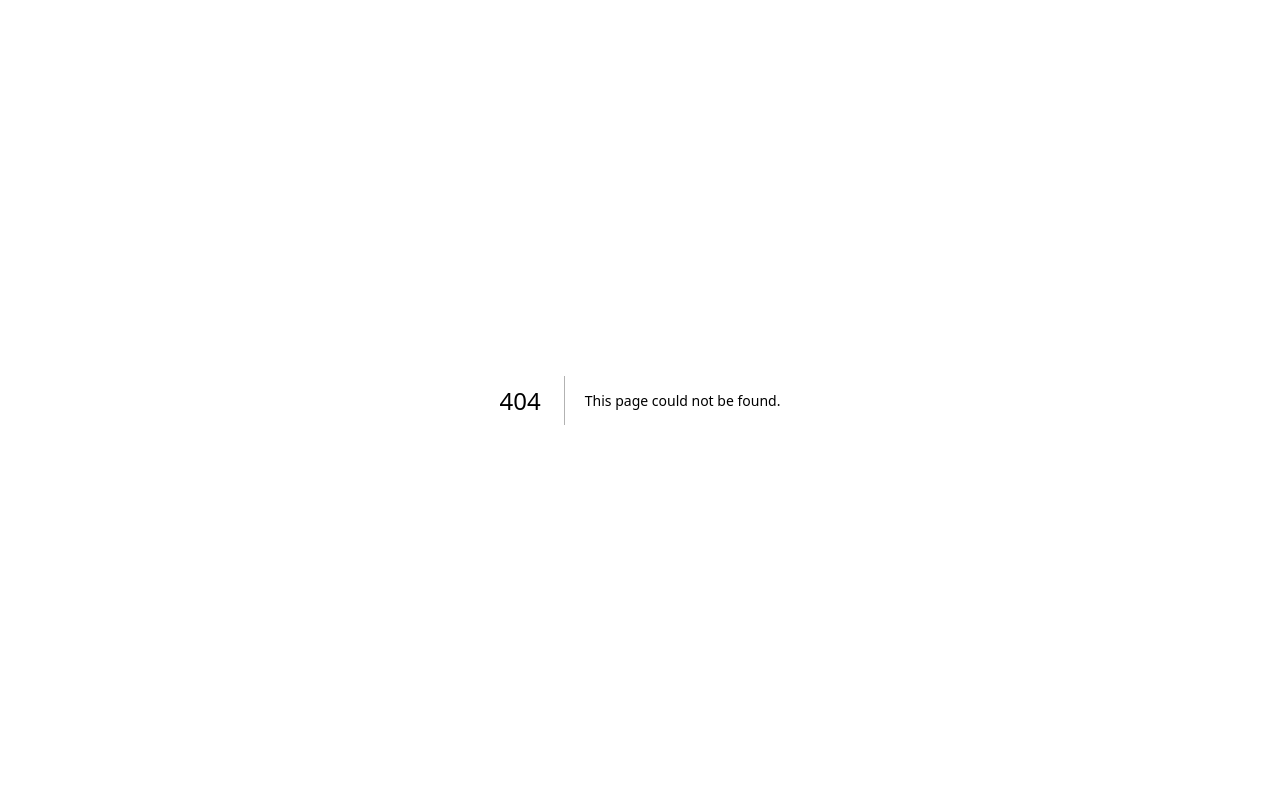
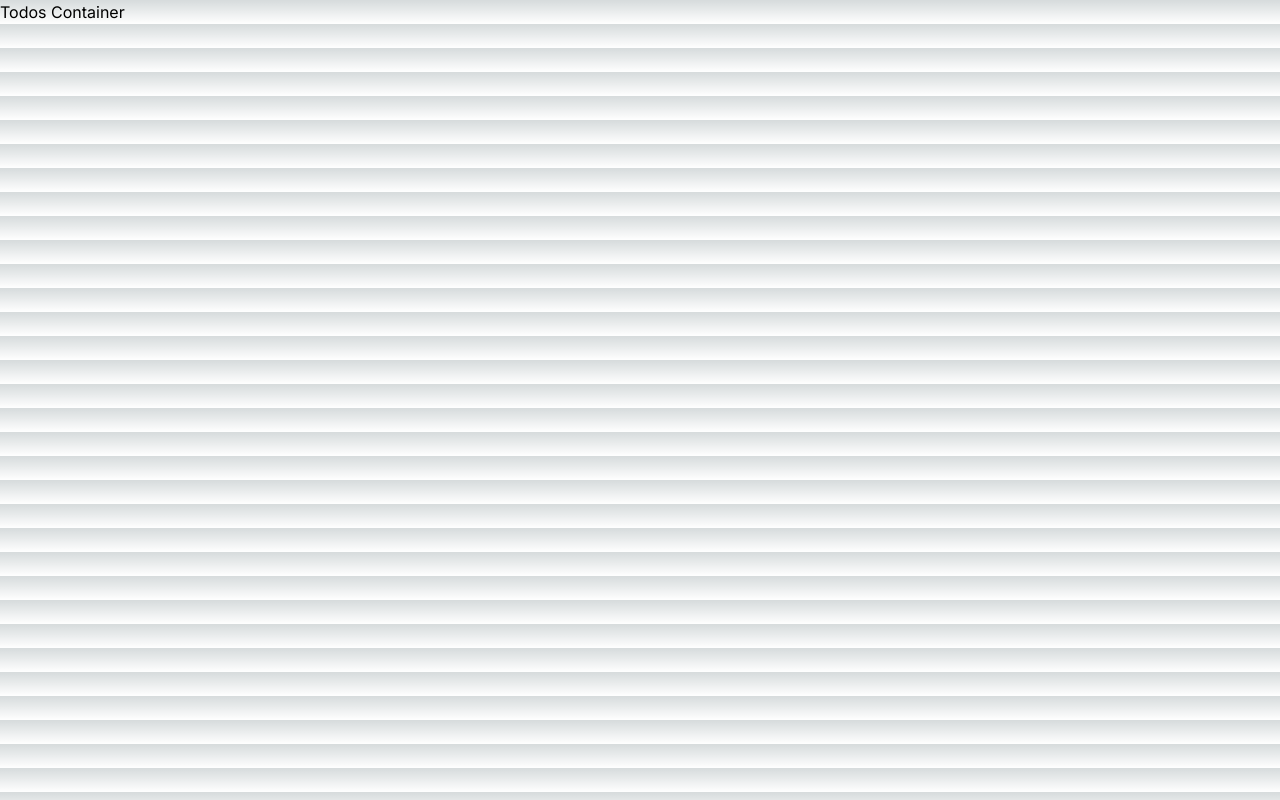
Before and after one commit to Amar-Gill/tanstack-query-test, a Next.js app: page /todos in a window 1280 px wide. Before the commit this address had no page. Built offline with nearby package versions, Linux system fonts and the light colour scheme.

Commit message:
init todos page

```diff
--- /dev/null
+++ b/app/todos/page.tsx
@@ -0,0 +1,5 @@
+export default function Todos() {
+  return (
+    <div>Todos Container</div>
+  );
+}
```
